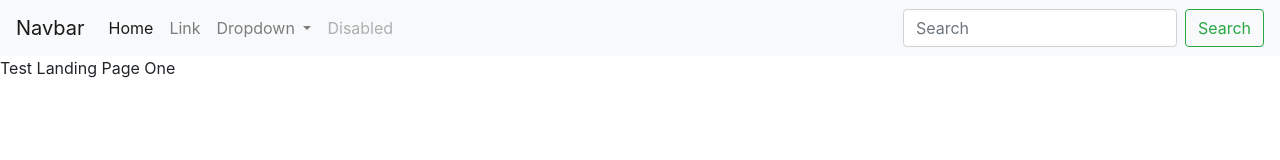
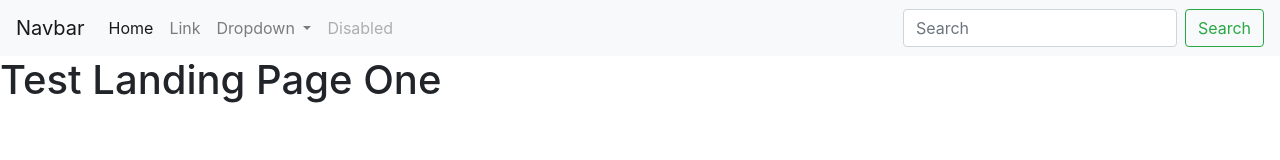
Before and after one commit to csetric/B-B, a plain HTML site: page index.html in a window 1280 px wide. Drawn offline with nearby package versions, Linux system fonts and the light colour scheme.

Commit message:
7th Commit

```diff
--- a/index.html
+++ b/index.html
@@ -43,7 +43,7 @@
     </form>
   </div>
 </nav>
-    <p>Test Landing Page One</p>
+    <H1>Test Landing Page One</H1>
     <script src="https://code.jquery.com/jquery-3.4.1.min.js"
 			  integrity="sha256-CSXorXvZcTkaix6Yvo6HppcZGetbYMGWSFlBw8HfCJo="
 			  crossorigin="anonymous"></script>
```
